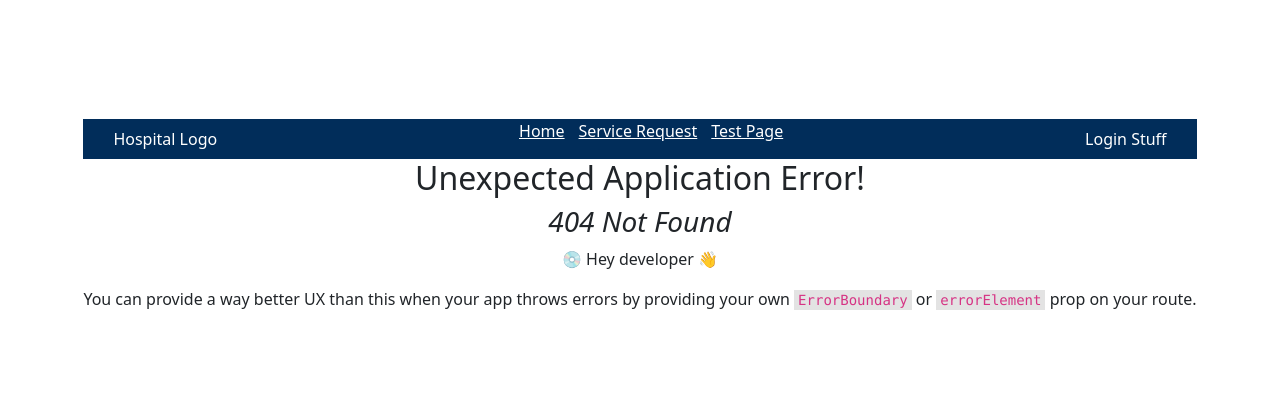
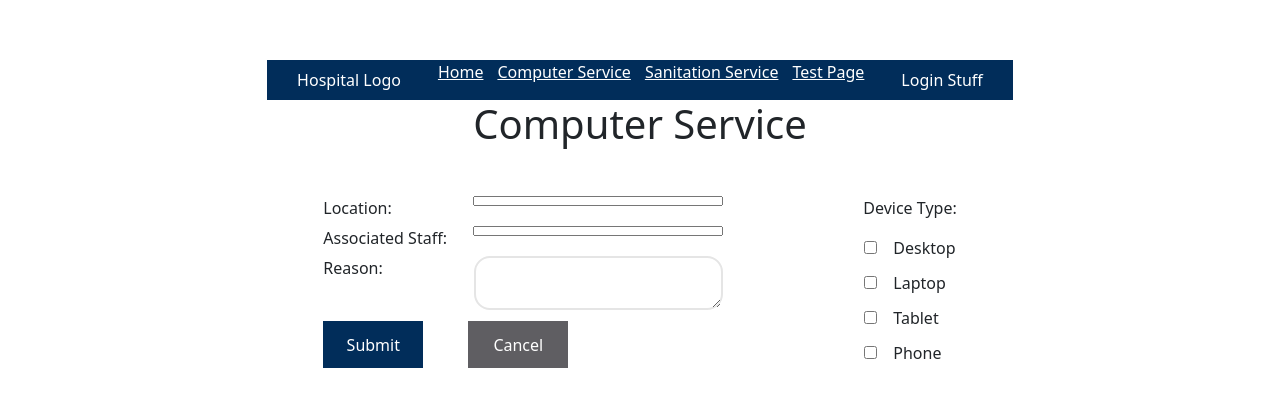
Before and after one commit to Landaman/softeng-framework-mqp, a React (Vite) app in the folder apps/frontend/: page /ComputerService in a window 1280 px wide. Before the commit this address had no page. Shown: the part 177-584 px from the top of the page. Built offline with nearby package versions, Linux system fonts and the light colour scheme.

Commit message:
second service request (styling is messed up)

```diff
--- a/apps/frontend/src/NavBar.tsx
+++ b/apps/frontend/src/NavBar.tsx
@@ -7,8 +7,11 @@ function NavBar() {
         <a className={"navBarLink"} href={`/`}>
           <p>Home</p>
         </a>
-        <a className={"navBarLink"} href={`/ServiceRequest`}>
-          <p>Service Request</p>
+        <a className={"navBarLink"} href={`/ComputerService`}>
+          <p>Computer Service</p>
+        </a>
+        <a className={"navBarLink"} href={`/SanitationService`}>
+          <p>Sanitation Service</p>
         </a>
         <a className={"navBarLink"} href={`/TestPage`}>
           <p>Test Page</p>
--- a/apps/frontend/src/routes/ServiceRequest.tsx
+++ b/apps/frontend/src/routes/ServiceRequest.tsx
@@ -3,7 +3,7 @@ import axios from "axios";
 import "./ServiceRequest.css";
 import { Prisma } from "database";
 
-function ServiceRequest() {
+export function ComputerService() {
   const [locationText, setLocationText] = useState("");
   const [staffText, setStaffText] = useState("");
   const [reasonText, setReasonText] = useState("");
@@ -34,7 +34,7 @@ function ServiceRequest() {
           reason: reasonText,
           type: deviceType.toString(),
         } satisfies Prisma.ComputerRequestCreateInput)
-        .then(() => console.info("Succesfully created service request"))
+        .then(() => console.info("Successfully created service request"))
         .catch((error) =>
           // Always handle any API errors :P
           console.error(error)
@@ -179,4 +179,180 @@ function ServiceRequest() {
   );
 }
 
-export default ServiceRequest;
+export function SanitationService() {
+  const [locationText, setLocationText] = useState("");
+  const [staffText, setStaffText] = useState("");
+  const [issueText, setIssueText] = useState("");
+  const [urgency, setUrgency] = useState("");
+  const [mildChecked, setMild] = useState(false);
+  const [promptChecked, setPrompt] = useState(false);
+  const [urgentChecked, setUrgent] = useState(false);
+  const [extremelyUrgentChecked, setExtremelyUrgent] = useState(false);
+
+  const handleSubmit = useCallback(() => {
+    if (
+      locationText &&
+      issueText &&
+      staffText &&
+      (mildChecked || promptChecked || urgentChecked || extremelyUrgentChecked)
+    ) {
+      setLocationText("");
+      setIssueText("");
+      setStaffText("");
+      setMild(false);
+      setPrompt(false);
+      setUrgent(false);
+      setExtremelyUrgent(false);
+      axios
+        .post<void>("/api/sanitationRequest", {
+          location: locationText,
+          staff: staffText,
+          issue: issueText,
+          urgency: urgency.toString(),
+        } satisfies Prisma.SanitationRequestCreateInput)
+        .then(() => console.info("Successfully created service request"))
+        .catch((error) =>
+          // Always handle any API errors :P
+          console.error(error)
+        );
+    } else {
+      console.error("All entries need to be filled");
+    }
+  }, [
+    mildChecked,
+    urgency,
+    promptChecked,
+    locationText,
+    urgentChecked,
+    issueText,
+    staffText,
+    extremelyUrgentChecked,
+  ]);
+
+  function handleLocationInput(e: ChangeEvent<HTMLInputElement>) {
+    setLocationText(e.target.value);
+  }
+
+  function handleStaffInput(e: ChangeEvent<HTMLInputElement>) {
+    setStaffText(e.target.value);
+  }
+
+  function handleIssueText(e: ChangeEvent<HTMLTextAreaElement>) {
+    setIssueText(e.target.value);
+  }
+
+  function handleMild() {
+    setUrgency("Mild");
+    setMild(true);
+    setPrompt(false);
+    setUrgent(false);
+    setExtremelyUrgent(false);
+  }
+
+  function handlePrompt() {
+    setUrgency("Prompt");
+    setMild(false);
+    setPrompt(true);
+    setUrgent(false);
+    setExtremelyUrgent(false);
+  }
+
+  function handleUrgent() {
+    setUrgency("Urgent");
+    setMild(false);
+    setPrompt(false);
+    setUrgent(true);
+    setExtremelyUrgent(false);
+  }
+
+  function handleExtremelyUrgent() {
+    setUrgency("Extremely Urgent");
+    setMild(false);
+    setPrompt(false);
+    setUrgent(false);
+    setExtremelyUrgent(true);
+  }
+
+  function handleClear() {
+    setLocationText("");
+    setIssueText("");
+    setStaffText("");
+    setMild(false);
+    setPrompt(false);
+    setUrgent(false);
+    setExtremelyUrgent(false);
+  }
+
+  return (
+    <>
+      <h1>Sanitation Service</h1>
+      <div className="hbox">
+        <div className="vbox">
+          <div className="label-container">
+            <label>Location:</label>
+            <input value={locationText} onChange={handleLocationInput} />
+          </div>
+          <div className="label-container">
+            <label>Associated Staff:</label>
+            <input value={staffText} onChange={handleStaffInput} />
+          </div>
+          <div className="label-container2">
+            <label>Issue:</label>
+            <textarea value={issueText} rows={3} onChange={handleIssueText} />
+          </div>
+          <div className="hbox-button">
+            <button className={"submit"} onClick={handleSubmit}>
+              Submit
+            </button>
+            <div className={"spacer2"}></div>
+            <button className={"cancel"} onClick={handleClear}>
+              Cancel
+            </button>
+          </div>
+        </div>
+        <div className={"spacer1"}></div>
+        <div className="vbox">
+          <label className="selection-label">Urgency:</label>
+          <div className="selection-container" onClick={handleMild}>
+            <input
+              className="checkbox"
+              type="checkbox"
+              checked={mildChecked}
+              onChange={handleMild}
+            ></input>
+            <label className="descriptor">Mild</label>
+          </div>
+          <div className="selection-container" onClick={handlePrompt}>
+            <input
+              className="checkbox"
+              type="checkbox"
+              checked={promptChecked}
+              onChange={handlePrompt}
+            ></input>
+            <label className="descriptor">Prompt</label>
+          </div>
+          <div className="selection-container" onClick={handleUrgent}>
+            <input
+              className="checkbox"
+              type="checkbox"
+              checked={urgentChecked}
+              onChange={handleUrgent}
+            ></input>
+            <label className="descriptor">Urgent</label>
+          </div>
+          <div className="selection-container" onClick={handleExtremelyUrgent}>
+            <input
+              className="checkbox"
+              type="checkbox"
+              checked={extremelyUrgentChecked}
+              onChange={handleExtremelyUrgent}
+            ></input>
+            <label className="descriptor">Extremely Urgent</label>
+          </div>
+        </div>
+      </div>
+    </>
+  );
+}
+
+export default ComputerService;
```
Also changed, not shown: apps/frontend/src/App.tsx (+10 -3 lines), 1 other file (tests, documents, lock files or other folders).
